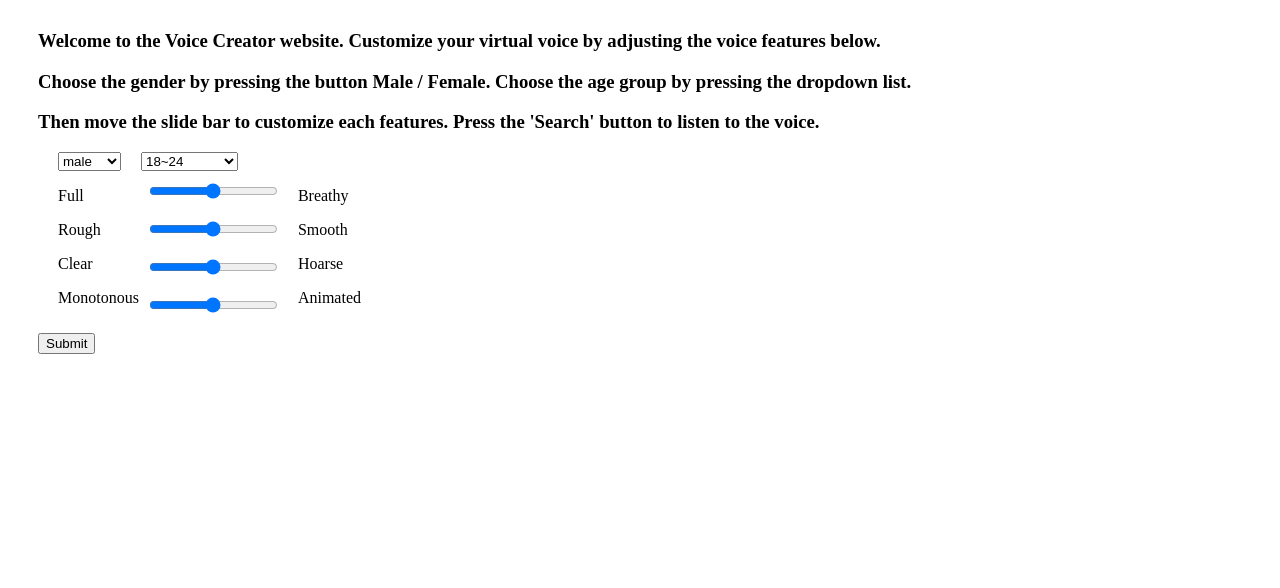
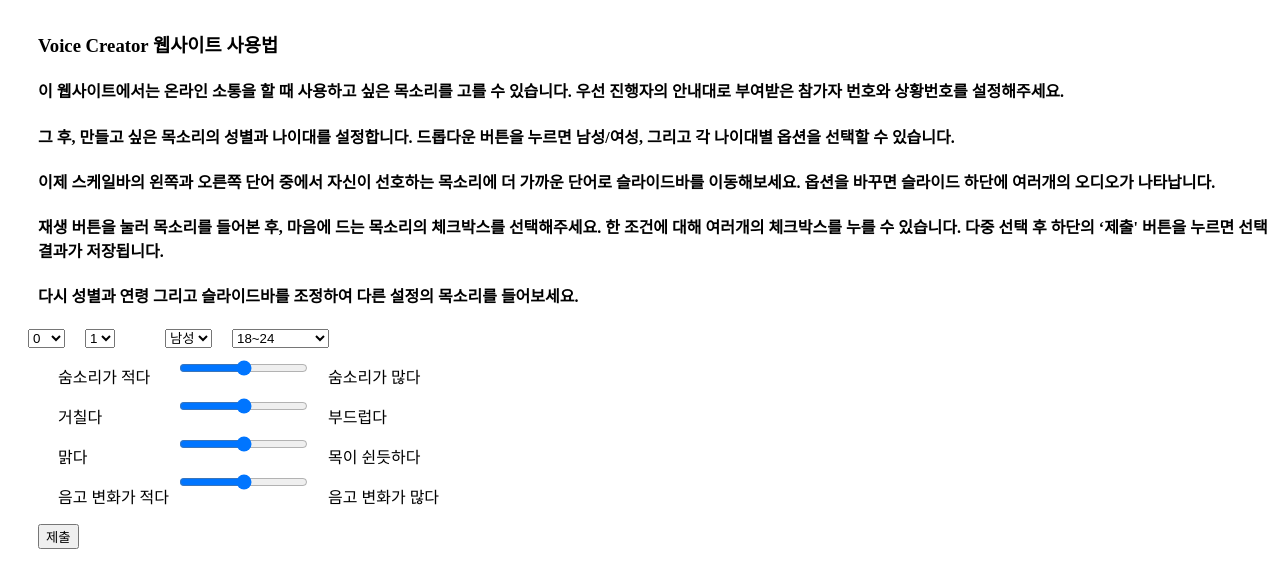
Before and after one commit to hyeonJeongByeon/VoiceCreator, a Django app: page / in a window 1280 px wide. Shown: the top 588 px of the page. Run offline with Django 3.2, Linux system fonts and the light colour scheme.

Commit message:
Korean version update

```diff
--- a/VoiceCreator/main/models.py
+++ b/VoiceCreator/main/models.py
@@ -1,3 +1,4 @@
+from django.core.exceptions import SuspiciousMultipartForm
 from django.db import models
 from django.db.models import aggregates
 
@@ -12,6 +13,8 @@
         return self.voice_code
 
 class UserInput(models.Model):
+    test_id = models.CharField(verbose_name="설문참가자 아이디", max_length=20, default = '0')
+    situation = models.CharField(verbose_name="상황 번호", max_length=20, default='1')
     gender = models.CharField(verbose_name="성별", max_length=20)
     age_group = models.CharField(verbose_name="나이 그룹", max_length=20)
     breathiness = models.CharField(verbose_name="breathiness",max_length=20)
@@ -20,6 +23,6 @@
     variation = models.CharField(verbose_name="variation",max_length=20)
     url = models.TextField(verbose_name="URL_list")
     def __str__(self) -> str:
-        return str(self.age_group + self.breathiness + self.smoothness + self.hoarseness + self.variation)
+        return str(self.test_id + self.situation + self.age_group + self.breathiness + self.smoothness + self.hoarseness + self.variation)
     def url_split(self):
         return self.url.split(',')
--- a/VoiceCreator/main/templates/voice_search.html
+++ b/VoiceCreator/main/templates/voice_search.html
@@ -33,18 +33,55 @@
 
     <body>
         <div style="margin: 30px 0 10px 30px;">
-                <h3>Welcome to the Voice Creator website. Customize your virtual voice by adjusting the voice features below.</h3>
-                <h3>Choose the gender by pressing the button Male / Female. Choose the age group by pressing the dropdown list. </h3>
-                <h3>Then move the slide bar to customize each features. Press the 'Search' button to listen to the voice. </h3>
+                <h3>Voice Creator 웹사이트 사용법</h3>
+                <h4>이 웹사이트에서는 온라인 소통을 할 때 사용하고 싶은 목소리를 고를 수 있습니다. 우선 진행자의 안내대로 부여받은 참가자 번호와 상황번호를 설정해주세요. </h4>
+                <h4>그 후, 만들고 싶은 목소리의 성별과 나이대를 설정합니다. 드롭다운 버튼을 누르면 남성/여성, 그리고 각 나이대별 옵션을 선택할 수 있습니다. </h4>
+                <h4>이제 스케일바의 왼쪽과 오른쪽 단어 중에서 자신이 선호하는 목소리에 더 가까운 단어로 슬라이드바를 이동해보세요. 옵션을 바꾸면 슬라이드 하단에 여러개의 오디오가 나타납니다.</h4>
+                <h4>재생 버튼을 눌러 목소리를 들어본 후, 마음에 드는 목소리의 체크박스를 선택해주세요. 한 조건에 대해 여러개의 체크박스를 누를 수 있습니다. 다중 선택 후 하단의 ‘제출' 버튼을 누르면 선택 결과가 저장됩니다.</h4>
+                <h4>다시 성별과 연령 그리고 슬라이드바를 조정하여 다른 설정의 목소리를 들어보세요. </h4>
         </div>
         <form action="/save_user_input/" method="POST">
         {% csrf_token %}
         <div style="display: flex;">
+            <select onchange="play();" id="test_id" name="test_id" style="margin-left: 20px;">
+                <option value="0" selected>0</option>
+                <option value="1">1</option>
+                <option value="2">2</option>
+                <option value="3">3</option>
+                <option value="4">4</option>
+                <option value="5">5</option>
+                <option value="6">6</option>
+                <option value="7">7</option>
+                <option value="8">8</option>
+                <option value="9">9</option>
+                <option value="10">10</option>
+                <option value="11">11</option>
+                <option value="12">12</option>
+                <option value="13">13</option>
+                <option value="14">14</option>
+                <option value="15">15</option>
+                <option value="16">16</option>
+                <option value="17">17</option>
+                <option value="18">18</option>
+                <option value="19">19</option>
+                <option value="20">20</option>
+                <option value="21">21</option>
+                <option value="22">22</option>
+                <option value="23">23</option>
+                <option value="24">24</option>
+            </select>
+            <select onchange="play();" id="situation" name="situation" style="margin-left: 20px;">
+                <option value="1" selected>1</option>
+                <option value="2">2</option>
+                <option value="3">3</option>
+                <option value="4">4</option>
+                <option value="5">5</option>
+            </select>
             <div style="display: flex; margin-left: 30px;">
                 <div>
                     <select onchange="play();" id="gender" name="gender" style="margin-left: 20px;">
-                        <option value="0" selected>male</option>
-                        <option value="1">female</option>
+                        <option value="0" selected>남성</option>
+                        <option value="1">여성</option>
                     </select>
                     <!-- <input type="radio" id="male" name="gender_input" value="0" checked> -->
                 </div>
@@ -67,10 +104,10 @@
             <div class="left" style="margin-bottom: 0px;">
                 <div style="display: flex;">
                     <div>
-                        <p>Full</p>
-                        <p>Rough</p>
-                        <p>Clear</p>
-                        <p>Monotonous</p>
+                        <p>숨소리가 적다</p>
+                        <p>거칠다</p>
+                        <p>맑다</p>
+                        <p>음고 변화가 적다</p>
                     </div>
                     <div style="margin-top: 10px; margin-left: 8px;">
                         <div><input onchange="play();" name="breathiness" type="range" min="2" max="4" value="3" class="slider" id="breathiness"></div>
@@ -79,17 +116,17 @@
                         <div><input onchange="play();" name="variation" type="range" min="2" max="4" value="3" class="slider" id="variation"></div>
                     </div>
                     <div>
-                        <p>Breathy</p>
-                        <p>Smooth</p>
-                        <p>Hoarse</p>
-                        <p>Animated</p>
+                        <p>숨소리가 많다</p>
+                        <p>부드럽다</p>
+                        <p>목이 쉰듯하다</p>
+                        <p>음고 변화가 많다</p>
                     </div>
                 </div>
             </div>
         </div>
         <!-- <button type="button" onclick="play();" style="margin-left: 30px;">Search</button> -->
         <div id="url_list"></div>
-        <button type="submit" style="margin-left: 30px;">Submit</button>
+        <button type="submit" style="margin-left: 30px;">제출</button>
         </form>
 
         <script type="text/javascript">
--- a/VoiceCreator/main/views.py
+++ b/VoiceCreator/main/views.py
@@ -24,6 +24,9 @@
         count += 1
     return render(request,"success.html",{"msg":f"{count}개의 Voice를 저장하였습니다"})
 
+def situation_search():
+    situation_list =['당신은 명절을 맞아 멀리 떨어져 지내는 가족/친구와 오랜만에 안부인사와 근황을 전하려고 합니다. 앞서 설명한 플랫폼을 통해 맞춤형 목소리를 제작하여 원하는 목소리로 통화를 할 수 있다면 당신은 어떤 목소리로 소통하고 싶으십니까?','당신은 한 학기동안 실시간 온라인 수업에 학생으로 참여하려고 합니다. 수업은 매번 질의응답, 발표 및 토론이 활발히 진행되고, 교수자(예: 교수, 교사, 강사) 외 수업을 함께 듣는 다른 학생들과는 이미 서로 얼굴을 알고 있다고 가정합시다. 앞서 설명한 플랫폼을 통해 맞춤형 목소리를 제작하여 원하는 목소리로 수업에 참여를 할 수 있다면 당신은 어떤 목소리로 소통하고 싶으십니까?','당신은 다른 유저와 협력하며 즐기는 게임(예: 오버워치, 배틀그라운드)에서 같은 팀 내 다른 멤버들과 소통하려고 합니다. 이 때, 키보드로 입력하고 화면의 글을 읽어야하는 채팅 대신 보이스톡 기능을 활용하여 참여하기로 합니다. 앞서 설명한 플랫폼을 통해 맞춤형 목소리를 제작하여 원하는 목소리로 게임에 참여를 할 수 있다면 당신은 어떤 목소리로 소통하고 싶으십니까?','당신이 배송받은 물품이 파손된 상태로 도착하여 해당 물품 생산 업체 콜센터 상담원에게 문의하려고 합니다. 앞서 설명한 플랫폼을 통해 맞춤형 목소리를 제작하여 원하는 목소리로 민원상담을 할 수 있다면 당신은 어떤 목소리로 소통하고 싶으십니까?','당신은 당신이 잘 아는 분야에 대한 정보전달용 유튜브 콘텐츠(예: 다큐멘터리)를 제작하려고 합니다. 따라서 당신은 영상 클립, 자막, 목소리를 넣어 영상을 구성하려고 하고 이 영상은 유튜브를 사용하는 불특정 다수에게 보여질 수 있습니다. 앞서 설명한 플랫폼을 통해 맞춤형 목소리를 제작하여 원하는 목소리로 영상을 만들 수 있다면 당신은 어떤 목소리로 소통하고 싶으십니까?']
+
 def voice_search(request,gender,voice_code):
     voice_list = Voice.objects.filter(gender=gender,voice_code=voice_code)
     url_list =[]
@@ -37,6 +40,8 @@
 
 def save_user_input(request):
     if request.method == "POST":
+        test_id = request.POST.get('test_id')
+        situation = request.POST.get('situation')
         gender = request.POST.get('gender')
         age = request.POST.get('age')
         breathiness = request.POST.get('breathiness')
@@ -48,6 +53,8 @@
         for url in url_list:
             url_text += (url+',')
         new_input = UserInput()
+        new_input.test_id = test_id
+        new_input.situation = situation
         new_input.gender = gender
         new_input.age_group = age
         new_input.breathiness = breathiness
```
Also changed, not shown: VoiceCreator/main/templates/survey_result.html (+5 -5 lines).
